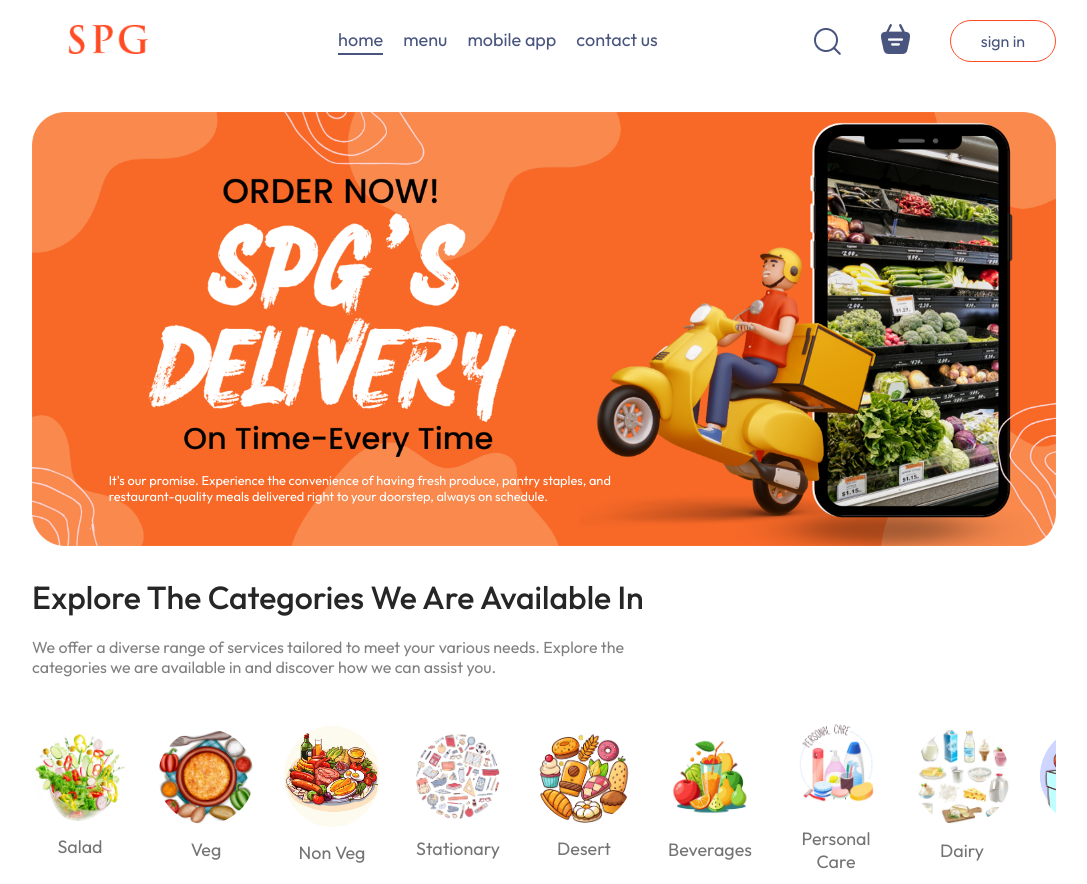
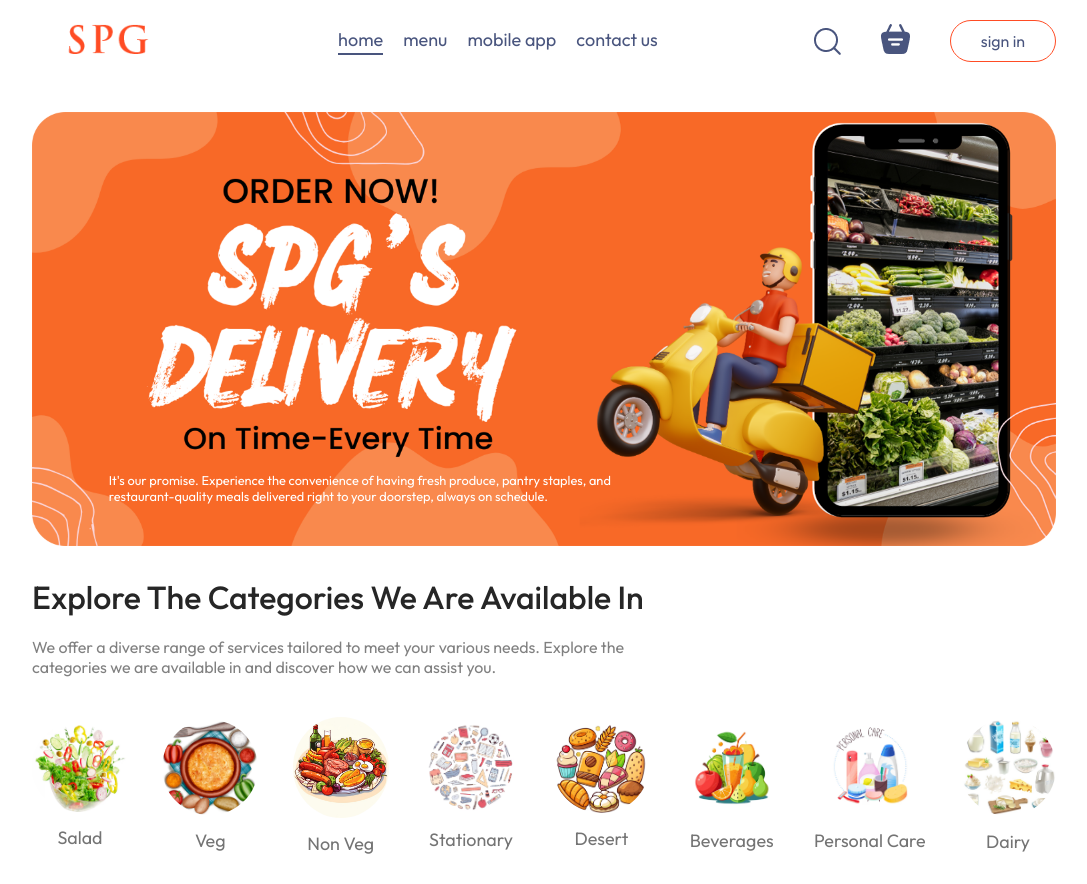
Before and after one commit to 8amankumarsingh/verceldeploy, a React (Vite) app: page / in a window 1280 px wide. Shown: the top 884 px of the page, without its empty margins (96-1183 px from the left). Built offline with nearby package versions, Linux system fonts and the light colour scheme; no server answers.

Commit message:
Update ExploreMenu.css

```diff
--- a/src/components/ExploreMenu/ExploreMenu.css
+++ b/src/components/ExploreMenu/ExploreMenu.css
@@ -11,16 +11,20 @@
     max-width: 60%;
     color: #808080;
 }
-.explore-menu-list{
+.explore-menu-list {
     display: flex;
     justify-content: space-between;
     align-items: center;
     gap: 30px;
     text-align: center;
     margin: 20px 0px;
-    overflow-x: scroll;
+    overflow-x: hidden; /* Prevent scrolling */
+    flex-wrap: wrap; /* Wrap items if they exceed the width */
 }
 
+.explore-menu-list::-webkit-scrollbar{
+    display: none;
+}
 .explore-menu-list-item img{
     width: 7.5vw;
     min-width: 80px;
```
